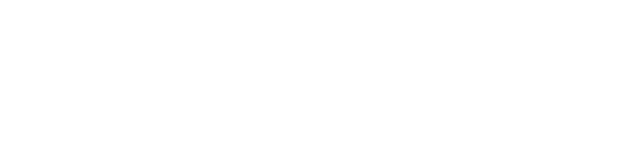
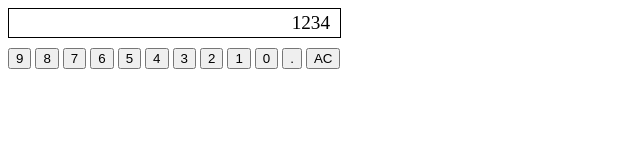
Before and after one commit to manuelgros/calculator, a plain HTML site: page index.html in a window 1280 px wide. Shown: the whole page, without its empty margins (0-640 px from the left). Drawn offline with Linux system fonts and the light colour scheme.

Commit message:
Create basic UI for calculator
I built a simple UI for the calculator in HTML and CSS.
It is not yet wired up with javascript.

```diff
--- a/index.html
+++ b/index.html
@@ -10,6 +10,25 @@
 
 <body>
 
+  <div id="mainBody">
+    <div id="display">1234</div>
+    <div id="numberPad">
+      <button class="numberKey" id="9">9</button>
+      <button class="numberKey" id="8">8</button>
+      <button class="numberKey" id="7">7</button>
+      <button class="numberKey" id="6">6</button>
+      <button class="numberKey" id="5">5</button>
+      <button class="numberKey" id="4">4</button>
+      <button class="numberKey" id="3">3</button>
+      <button class="numberKey" id="2">2</button>
+      <button class="numberKey" id="1">1</button>
+      <button class="numberKey" id="0">0</button>
+      <button class="numberKey" id="dot">.</button>
+      <button class="numberKey" id="clear">AC</button>
+    </div>
+    <div id="operatorPad"></div>
+  </div>
+
   <script src="javascript.js"></script>
 </body>
 </html>
--- a/style.css
+++ b/style.css
@@ -0,0 +1,15 @@
+* {
+  box-sizing: border-box;
+}
+
+#display {
+  display: flex;
+  height: 30px;
+  width: 333px;
+  border: 1px solid black;
+  margin-bottom: 10px;
+  padding-right: 10px;
+  justify-content: flex-end;
+  align-items: center;
+  font-size: larger;
+}
```
